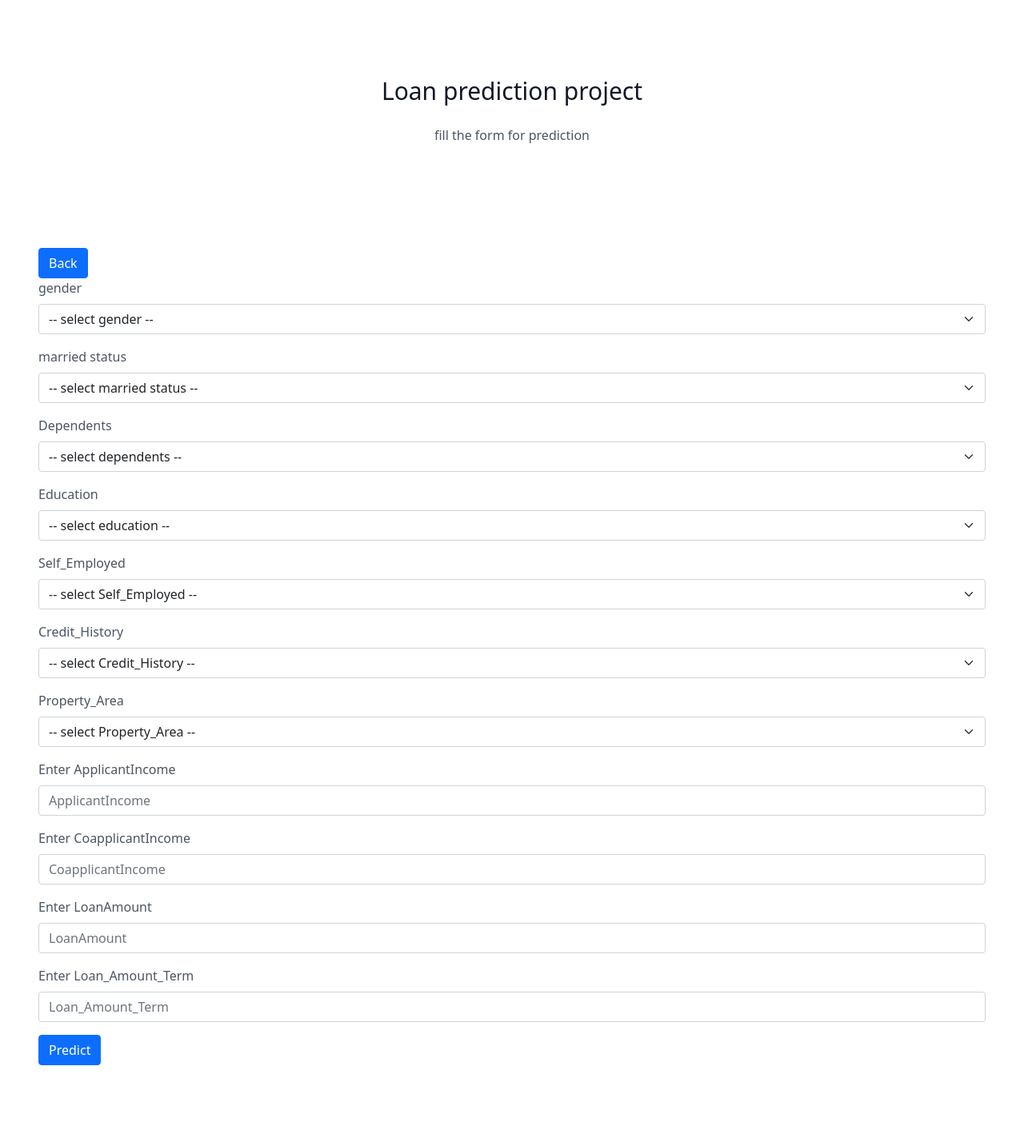
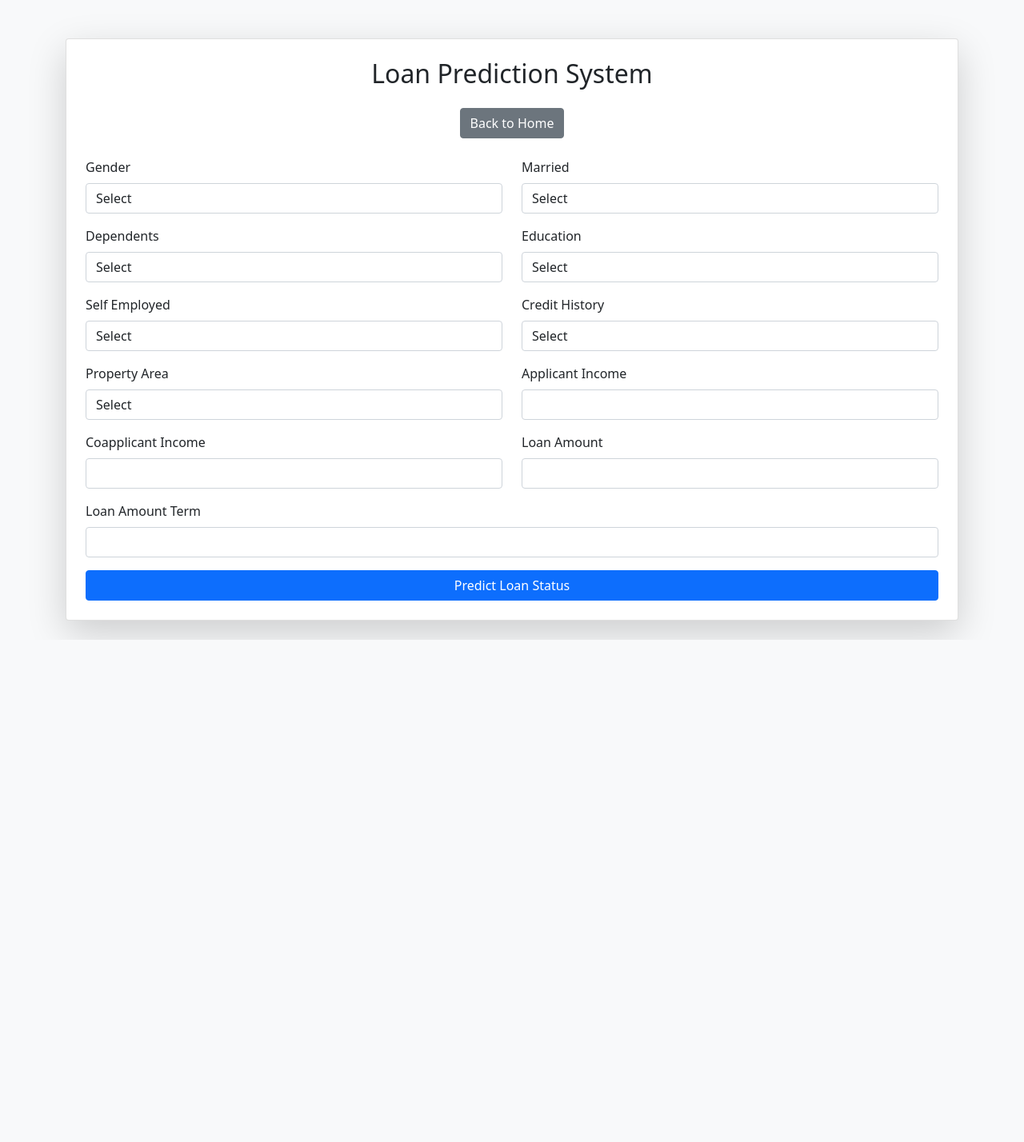
Before and after one commit to G-gunjan/Credit-Risk-Prediction, a Flask app: page /predict in a window 1280 px wide. Shown: the whole page at 80% size. After the commit the page ends 800 px from the top, so only its background shows below. Run offline with Flask 3, Linux system fonts and the light colour scheme; parts of the project's set-up code (start-up, migrations or seed data) failed here and were passed over.

Commit message:
Added templates

```diff
--- a/templates/prediction.html
+++ b/templates/prediction.html
@@ -1,113 +1,139 @@
 <!doctype html>
 <html lang="en">
 <head>
-    <!-- Required meta tags -->
   <meta charset="utf-8">
   <meta name="viewport" content="width=device-width, initial-scale=1">
+  <title>Loan Prediction Result</title>
 
-    <!-- Bootstrap CSS -->
-    <link href="https://cdn.jsdelivr.net/npm/bootstrap@5.0.0-beta3/dist/css/bootstrap.min.css" rel="stylesheet" integrity="sha384-eOJMYsd53ii+scO/bJGFsiCZc+5NDVN2yr8+0RDqr0Ql0h+rP48ckxlpbzKgwra6" crossorigin="anonymous">
-    <link href="https://unpkg.com/tailwindcss@^2/dist/tailwind.min.css" rel="stylesheet">
+  <link href="https://cdn.jsdelivr.net/npm/bootstrap@5.0.0-beta3/dist/css/bootstrap.min.css" rel="stylesheet">
+</head>
 
-    <title>prediction</title>
-  </head>
-  <body>
-  <section class="text-gray-600 body-font">
-  <div class="container px-5 py-24 mx-auto">
-    <div class="flex flex-col text-center w-full mb-20">
+<body class="bg-light">
 
-      <h1 class="sm:text-3xl text-2xl font-medium title-font mb-4 text-gray-900">Loan prediction project</h1>
-      <p class="lg:w-2/3 mx-auto leading-relaxed text-base">fill the form for prediction</p>
-      <br><br><h2><b>{{prediction_text}}</b></h2>
+<div class="container mt-5">
+  <div class="card shadow-lg p-4">
+
+    <h2 class="text-center mb-4">Loan Prediction System</h2>
+
+    <!-- 🔥 Prediction Output -->
+    {% if prediction_text %}
+    <div class="alert alert-info text-center">
+      <h4>{{ prediction_text }}</h4>
     </div>
-    <div>
+    {% endif %}
 
+    <!-- Back Button -->
+    <div class="text-center mb-4">
+      <a href="/" class="btn btn-secondary">Back to Home</a>
     </div>
-    <a class="btn btn-primary" href="./" role="button">Back</a>
-<form action='/predict' method='POST'>
-<div class="mb-3">
-  <label for="exampleFormControlInput1" class="form-label"> gender</label>
-  <select class="form-select" id="gender" name="gender" aria-label="Default select example">
-  <option selected>-- select gender --</option>
+
+    <!-- Prediction Form -->
+    <form action="/predict" method="POST">
+
+      <div class="row mb-3">
+        <div class="col">
+          <label class="form-label">Gender</label>
+          <select name="gender" class="form-control" required>
+            <option value="">Select</option>
             <option value="Male">Male</option>
             <option value="Female">Female</option>
           </select>
         </div>
-<div class="mb-3">
-  <label for="exampleFormControlInput1" class="form-label"> married status</label>
-  <select class="form-select" id="married" name="married" aria-label="Default select example">
-  <option selected>-- select married status --</option>
+
+        <div class="col">
+          <label class="form-label">Married</label>
+          <select name="married" class="form-control" required>
+            <option value="">Select</option>
             <option value="Yes">Yes</option>
             <option value="No">No</option>
           </select>
         </div>
-<div class="mb-3">
-  <label for="exampleFormControlInput1" class="form-label">Dependents</label>
-  <select class="form-select" id="dependents" name="dependents" aria-label="Default select example">
-  <option selected>-- select dependents --</option>
+      </div>
+
+      <div class="row mb-3">
+        <div class="col">
+          <label class="form-label">Dependents</label>
+          <select name="dependents" class="form-control" required>
+            <option value="">Select</option>
             <option value="0">0</option>
             <option value="1">1</option>
             <option value="2">2</option>
             <option value="3+">3+</option>
           </select>
         </div>
-<div class="mb-3">
-  <label for="exampleFormControlInput1" class="form-label">Education</label>
-  <select class="form-select" id="education" name="education" aria-label="Default select example">
-  <option selected>-- select education --</option>
+
+        <div class="col">
+          <label class="form-label">Education</label>
+          <select name="education" class="form-control" required>
+            <option value="">Select</option>
             <option value="Graduate">Graduate</option>
             <option value="Not Graduate">Not Graduate</option>
           </select>
         </div>
-<div class="mb-3">
-  <label for="exampleFormControlInput1" class="form-label">Self_Employed</label>
-  <select class="form-select" id="employed" name="employed" aria-label="Default select example">
-  <option selected>-- select Self_Employed --</option>
+      </div>
+
+      <div class="row mb-3">
+        <div class="col">
+          <label class="form-label">Self Employed</label>
+          <select name="employed" class="form-control" required>
+            <option value="">Select</option>
             <option value="Yes">Yes</option>
             <option value="No">No</option>
           </select>
         </div>
-<div class="mb-3">
-  <label for="exampleFormControlInput1" class="form-label">Credit_History</label>
-  <select class="form-select" id="credit" name="credit" aria-label="Default select example">
-  <option selected>-- select Credit_History --</option>
-  <option value="1.000000">1.000000</option>
-  <option value="0.000000">0.000000</option>
-  <option value="0.842199">0.842199</option>
+
+        <div class="col">
+          <label class="form-label">Credit History</label>
+          <select name="credit" class="form-control" required>
+            <option value="">Select</option>
+            <option value="1">1</option>
+            <option value="0">0</option>
           </select>
         </div>
-<div class="mb-3">
-  <label for="exampleFormControlInput1" class="form-label">Property_Area</label>
-  <select class="form-select" id="area" name="area" aria-label="Default select example">
-  <option selected>-- select Property_Area --</option>
+      </div>
+
+      <div class="row mb-3">
+        <div class="col">
+          <label class="form-label">Property Area</label>
+          <select name="area" class="form-control" required>
+            <option value="">Select</option>
+            <option value="Rural">Rural</option>
             <option value="Semiurban">Semiurban</option>
             <option value="Urban">Urban</option>
-  <option value="Rural">Rural</option>
           </select>
         </div>
-<div class="mb-3">
-  <label for="exampleFormControlInput1" class="form-label">Enter ApplicantIncome</label>
-  <input type="text" class="form-control" id="ApplicantIncome" name="ApplicantIncome" placeholder="ApplicantIncome">
+
+        <div class="col">
+          <label class="form-label">Applicant Income</label>
+          <input type="number" name="ApplicantIncome" class="form-control" required>
         </div>
-<div class="mb-3">
-  <label for="exampleFormControlInput1" class="form-label">Enter CoapplicantIncome</label>
-  <input type="text" class="form-control" id="CoapplicantIncome" name="CoapplicantIncome" placeholder="CoapplicantIncome">
-</div>
-<div class="mb-3">
-  <label for="exampleFormControlInput1" class="form-label">Enter LoanAmount</label>
-  <input type="text" class="form-control" id="LoanAmount" name="LoanAmount" placeholder="LoanAmount">
-</div>
-<div class="mb-3">
-  <label for="exampleFormControlInput1" class="form-label">Enter Loan_Amount_Term</label>
-  <input type="text" class="form-control" id="Loan_Amount_Term" name="Loan_Amount_Term" placeholder="Loan_Amount_Term">
       </div>
 
+      <div class="row mb-3">
+        <div class="col">
+          <label class="form-label">Coapplicant Income</label>
+          <input type="number" name="CoapplicantIncome" class="form-control" required>
+        </div>
 
+        <div class="col">
+          <label class="form-label">Loan Amount</label>
+          <input type="number" name="LoanAmount" class="form-control" required>
+        </div>
+      </div>
 
+      <div class="mb-3">
+        <label class="form-label">Loan Amount Term</label>
+        <input type="number" name="Loan_Amount_Term" class="form-control" required>
+      </div>
 
-    <button type="submit" class="btn btn-primary">Predict</button>
+      <button type="submit" class="btn btn-primary w-100">
+        Predict Loan Status
+      </button>
+
     </form>
 
+  </div>
+</div>
 
-  </div>
-</section>
+</body>
+</html>
```
Also changed, not shown: templates/index.html (+96 -102 lines). Lines whose indentation alone changed are shown as unchanged.
